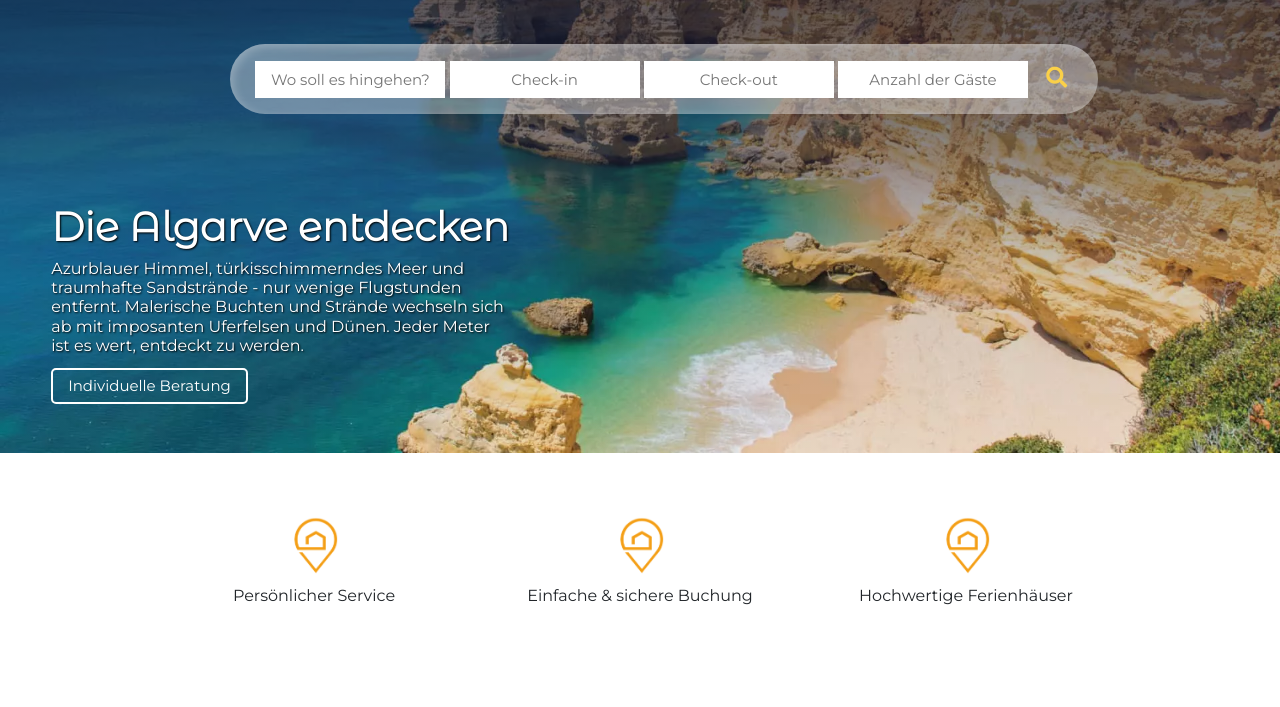
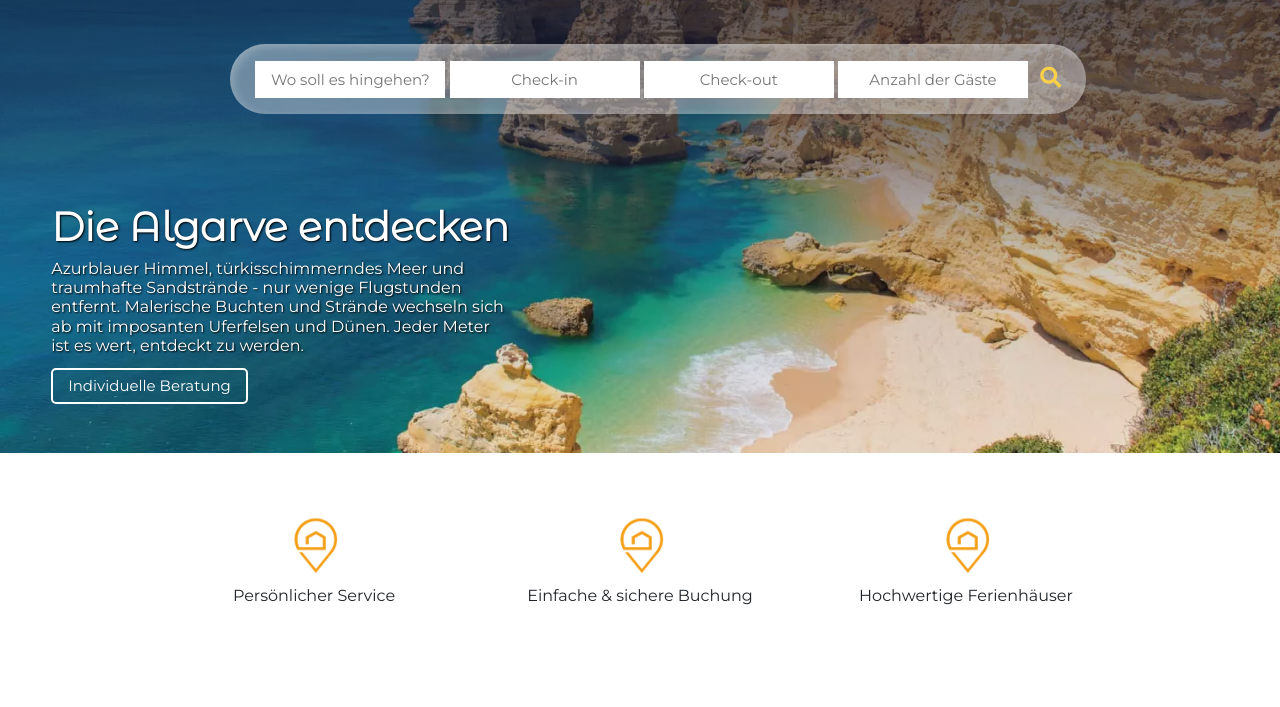
Before and after one commit to tbd007/Algarve4u, a plain HTML site: page index.html in a window 1280 px wide. Shown: the part 47-754 px from the top of the page. Drawn offline with nearby package versions, Linux system fonts and the light colour scheme.

Commit message:
searchbtn

```diff
--- a/index.html
+++ b/index.html
@@ -76,7 +76,7 @@
           class="form-control-sm"
           placeholder="Anzahl der Gäste"
         />
-        <a href="search.html"><button id="det_search_btn" type="submit"><i class="fas fa-1x fa-search"></i></button></a>
+        <a href="search.html" id="det_search_btn"><i class="fas fa-1x fa-search"></i></a>
       </form>
       </div>
 
```
